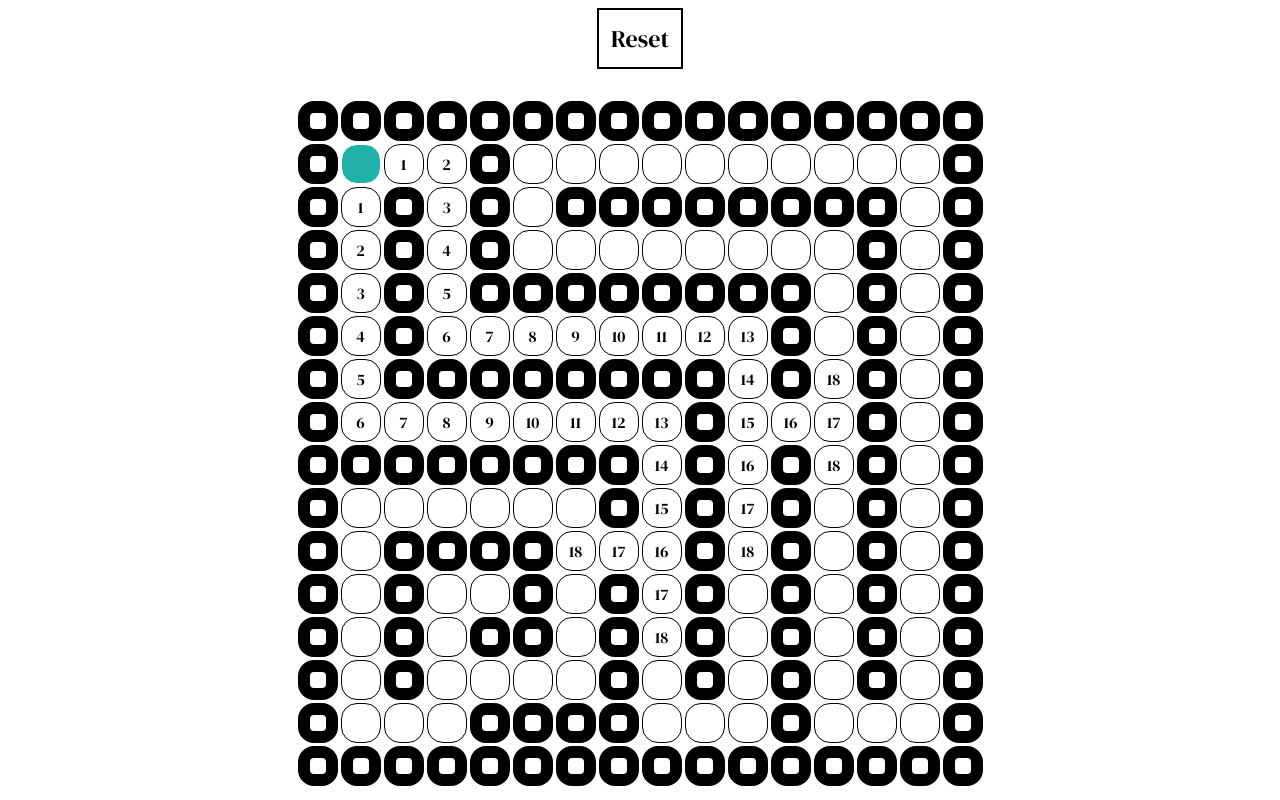
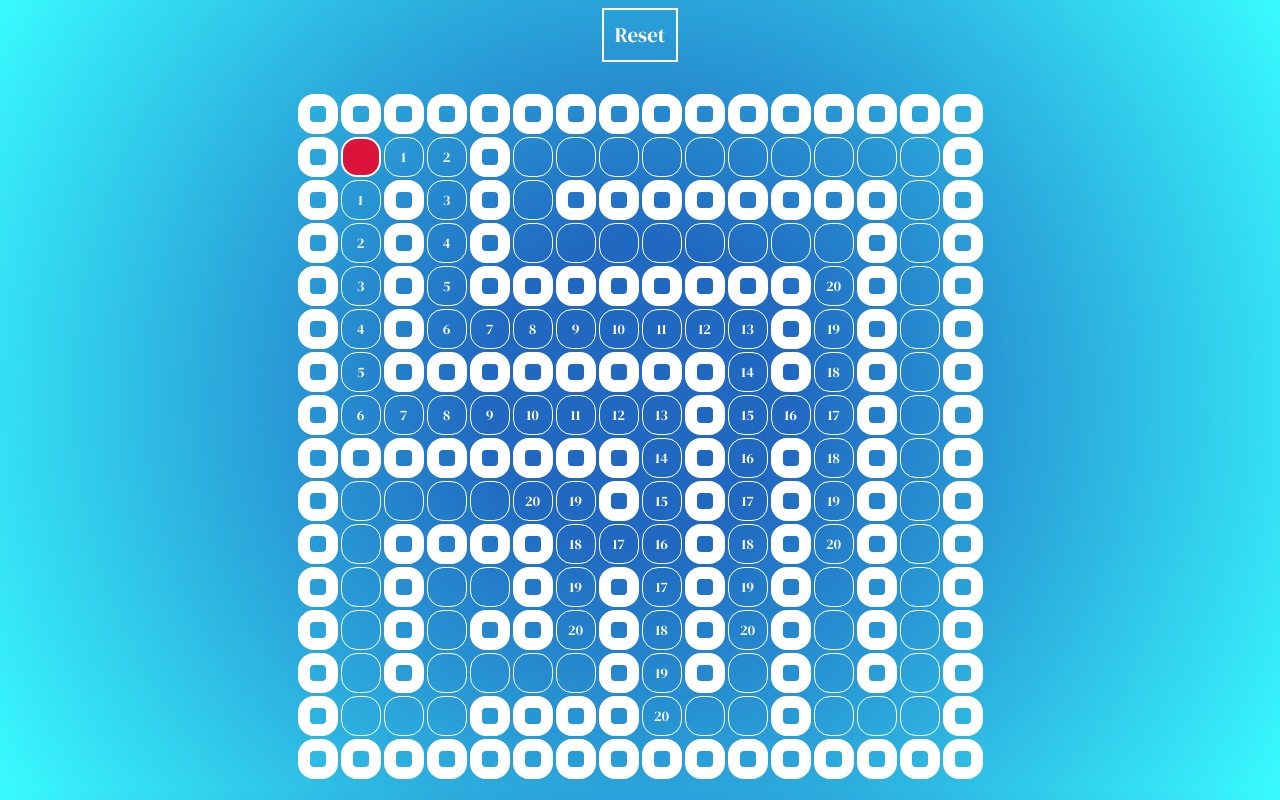
Before and after one commit to B-Milda/Range-Finder, a plain HTML site: page index.html in a window 1280 px wide. Both pictures are taken after a click on the element 360 px from the left and 164 px from the top of the page. Drawn offline with Linux system fonts and the light colour scheme.

Commit message:
Add files via upload
Upravená, finální verze - nyní funkční výpočet pro políčka s vícero vzdálenostmi

```diff
--- a/script.js
+++ b/script.js
@@ -1,33 +1,73 @@
+/* Maximální vzdálenost pro výpočet: */
+const maxRange = 20;
+
 let map = [
-  [0, 0, 0, 0, 0, 0, 0, 0, 0, 0, 0, 0, 0, 0, 0, 0],
-  [0, 1, 1, 1, 0, 1, 1, 1, 1, 1, 1, 1, 1, 1, 1, 0],
-  [0, 1, 0, 1, 0, 1, 0, 0, 0, 0, 0, 0, 0, 0, 1, 0],
-  [0, 1, 0, 1, 0, 1, 1, 1, 1, 1, 1, 1, 1, 0, 1, 0],
-  [0, 1, 0, 1, 0, 0, 0, 0, 0, 0, 0, 0, 1, 0, 1, 0],
-  [0, 1, 0, 1, 1, 1, 1, 1, 1, 1, 1, 0, 1, 0, 1, 0],
-  [0, 1, 0, 0, 0, 0, 0, 0, 0, 0, 1, 0, 1, 0, 1, 0],
-  [0, 1, 1, 1, 1, 1, 1, 1, 1, 0, 1, 1, 1, 0, 1, 0],
-  [0, 0, 0, 0, 0, 0, 0, 0, 1, 0, 1, 0, 1, 0, 1, 0],
-  [0, 1, 1, 1, 1, 1, 1, 0, 1, 0, 1, 0, 1, 0, 1, 0],
-  [0, 1, 0, 0, 0, 0, 1, 1, 1, 0, 1, 0, 1, 0, 1, 0],
-  [0, 1, 0, 1, 1, 0, 1, 0, 1, 0, 1, 0, 1, 0, 1, 0],
-  [0, 1, 0, 1, 0, 0, 1, 0, 1, 0, 1, 0, 1, 0, 1, 0],
-  [0, 1, 0, 1, 1, 1, 1, 0, 1, 0, 1, 0, 1, 0, 1, 0],
-  [0, 1, 1, 1, 0, 0, 0, 0, 1, 1, 1, 0, 1, 1, 1, 0],
-  [0, 0, 0, 0, 0, 0, 0, 0, 0, 0, 0, 0, 0, 0, 0, 0],
-];
+    ['W', 'W', 'W', 'W', 'W', 'W', 'W', 'W', 'W', 'W', 'W', 'W', 'W', 'W', 'W', 'W'],
+    ['W', 'R', 'R', 'R', 'W', 'R', 'R', 'R', 'R', 'R', 'R', 'R', 'R', 'R', 'R', 'W'],
+    ['W', 'R', 'W', 'R', 'W', 'R', 'W', 'W', 'W', 'W', 'W', 'W', 'W', 'W', 'R', 'W'],
+    ['W', 'R', 'W', 'R', 'W', 'R', 'R', 'R', 'R', 'R', 'R', 'R', 'R', 'W', 'R', 'W'],
+    ['W', 'R', 'W', 'R', 'W', 'W', 'W', 'W', 'W', 'W', 'W', 'W', 'R', 'W', 'R', 'W'],
+    ['W', 'R', 'W', 'R', 'R', 'R', 'R', 'R', 'R', 'R', 'R', 'W', 'R', 'W', 'R', 'W'],
+    ['W', 'R', 'W', 'W', 'W', 'W', 'W', 'W', 'W', 'W', 'R', 'W', 'R', 'W', 'R', 'W'],
+    ['W', 'R', 'R', 'R', 'R', 'R', 'R', 'R', 'R', 'W', 'R', 'R', 'R', 'W', 'R', 'W'],
+    ['W', 'W', 'W', 'W', 'W', 'W', 'W', 'W', 'R', 'W', 'R', 'W', 'R', 'W', 'R', 'W'],
+    ['W', 'R', 'R', 'R', 'R', 'R', 'R', 'W', 'R', 'W', 'R', 'W', 'R', 'W', 'R', 'W'],
+    ['W', 'R', 'W', 'W', 'W', 'W', 'R', 'R', 'R', 'W', 'R', 'W', 'R', 'W', 'R', 'W'],
+    ['W', 'R', 'W', 'R', 'R', 'W', 'R', 'W', 'R', 'W', 'R', 'W', 'R', 'W', 'R', 'W'],
+    ['W', 'R', 'W', 'R', 'W', 'W', 'R', 'W', 'R', 'W', 'R', 'W', 'R', 'W', 'R', 'W'],
+    ['W', 'R', 'W', 'R', 'R', 'R', 'R', 'W', 'R', 'W', 'R', 'W', 'R', 'W', 'R', 'W'],
+    ['W', 'R', 'R', 'R', 'W', 'W', 'W', 'W', 'R', 'R', 'R', 'W', 'R', 'R', 'R', 'W'],
+    ['W', 'W', 'W', 'W', 'W', 'W', 'W', 'W', 'W', 'W', 'W', 'W', 'W', 'W', 'W', 'W'],
+  ];
 
+/* W = Wall, R = Road */
+
+/* Vytvoření kopie mapy, parse & stringify pro zrušení reference */
 const mapOri = JSON.parse(JSON.stringify(map));
 
-function rangeFinder(x, y, range = 2) {
-  if (map[x][y] != 0 && map[x][y] < 2 && range <= 20) {
-    map[x][y] = range;
-    rangeFinder(x + 1, y, range + 1);
-    rangeFinder(x - 1, y, range + 1);
-    rangeFinder(x, y + 1, range + 1);
-    rangeFinder(x, y - 1, range + 1);
+function rangeFinder(x, y, range = 0, sourceRoute){
+    rangeFinderBase(x, y, range, sourceRoute);
+    domHandler();
+}
+
+function rangeFinderBase(x, y, range = 0, sourceRoute) {
+  if (map[x][y] != "W" && range <= maxRange) {
+    /* Pokud je původní cesta R, nahradí R za range, jinak přidá hodnotu ke stávající*/
+    if (map[x][y] === "R") {
+      map[x][y] = range;
+    } else {
+      map[x][y] = map[x][y] + "," + range;
+    }
+    /* Switch pro rekurzní opakování, aby se funkce nevracela odkud přišla */
+    switch (sourceRoute) {
+      case "x+":
+        rangeFinderBase(x + 1, y, range + 1, "x+");
+        rangeFinderBase(x, y + 1, range + 1, "y+");
+        rangeFinderBase(x, y - 1, range + 1, "y-");
+        break;
+      case "x-":
+        rangeFinderBase(x - 1, y, range + 1, "x-");
+        rangeFinderBase(x, y + 1, range + 1, "y+");
+        rangeFinderBase(x, y - 1, range + 1, "y-");
+        break;
+      case "y+":
+        rangeFinderBase(x + 1, y, range + 1, "x+");
+        rangeFinderBase(x - 1, y, range + 1, "x-");
+        rangeFinderBase(x, y + 1, range + 1, "y+");
+        break;
+      case "y-":
+        rangeFinderBase(x + 1, y, range + 1, "x+");
+        rangeFinderBase(x - 1, y, range + 1, "x-");
+        rangeFinderBase(x, y - 1, range + 1, "y-");
+        break;
+      default:
+        rangeFinderBase(x + 1, y, range + 1, "x+");
+        rangeFinderBase(x - 1, y, range + 1, "x-");
+        rangeFinderBase(x, y + 1, range + 1, "y+");
+        rangeFinderBase(x, y - 1, range + 1, "y-");
+        break;
+    }
   }
-  domHandler();
 }
 
 function domHandler() {
@@ -35,17 +75,24 @@ function domHandler() {
   for (let i = 0; i < map.length; i++) {
     for (let u = 0; u < map[i].length; u++) {
       const elem = document.createElement("div");
-      if (map[i][u] === 0) {
+      /* Vykreslení zdi */
+      if (map[i][u] === "W") {
         elem.classList.add("wall");
-      } else if (map[i][u] === 1) {
+        /* Vykreslení cesty */
+      } else if (map[i][u] === "R") {
         elem.addEventListener("click", function () {
+          reset();
           rangeFinder(i, u);
         });
-      } else if (map[i][u] === 2) {
+        /* Vykreslení vybraného políčka*/
+        // Podmínka pokud počáteční políčko je zároveň vzdálenostní (začíná 0)
+      } else if (map[i][u] === 0 || (typeof map[i][u] === "string" && map[i][u].startsWith("0"))) {
         elem.classList.add("selected");
+        /* Vykreslení vzdálenosti */
       } else {
-        elem.innerText = map[i][u] - 2;
+        elem.innerText = map[i][u];
         elem.addEventListener("click", function () {
+          reset();
           rangeFinder(i, u);
         });
       }
@@ -64,4 +111,4 @@ function reset() {
 
 /* Podmínka pro RangeFinder, kdyby mapa nebyla uzavřená:
     map[x]!== undefined && map[x][y]!==undefined
-    */
+*/
--- a/style.css
+++ b/style.css
@@ -4,12 +4,14 @@ body {
     justify-content: center;
     flex-direction: column;
     font-family: "DM Serif Display", serif;
+    background: radial-gradient(circle, rgb(32, 104, 192) 20%, rgba(57,251,255,1) 100%);
 }
 
 button{
-    border: 2px solid black;
-    font-size: 1.5em;
-    background-color: white;
+    border: 2px solid white;
+    font-size: 1.3em;
+    background-color: transparent;
+    color: white;
     padding: 0.5em;
     cursor: pointer;
     font-family: "DM Serif Display", serif;
@@ -24,23 +26,24 @@ button{
 }
 
 #cont > div {
-    border: 1px solid black;
+    border: 1px solid white;
+    color: white;
     text-align: center;
     cursor: pointer;
     border-radius: 40%;
     display: flex;
     align-items: center;
     justify-content: center;
+    font-size: 0.9em;
 }
 
 #cont > div.wall {
-    border: 12px solid black;
-/*     background-color: black; */
+    border: 12px solid white;
     cursor: default;
 }
 
 #cont > div.selected {
-    border: 1px solid white;
-    background-color: lightseagreen;
+    border: 2px solid white;
+    background-color: crimson;
     cursor: default;
 }
```
